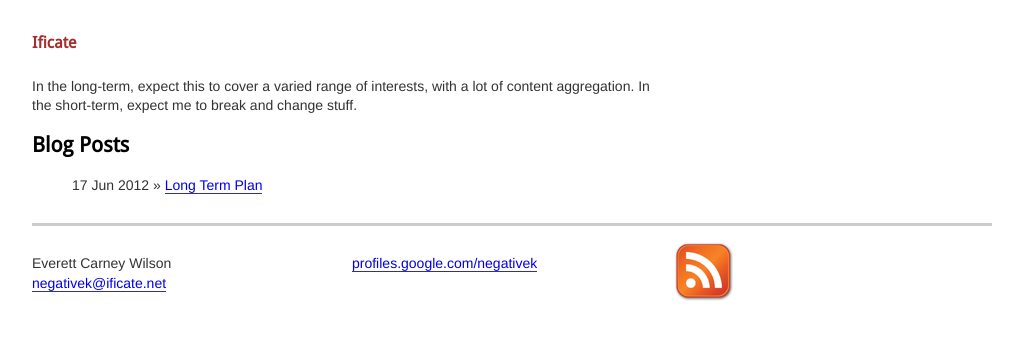
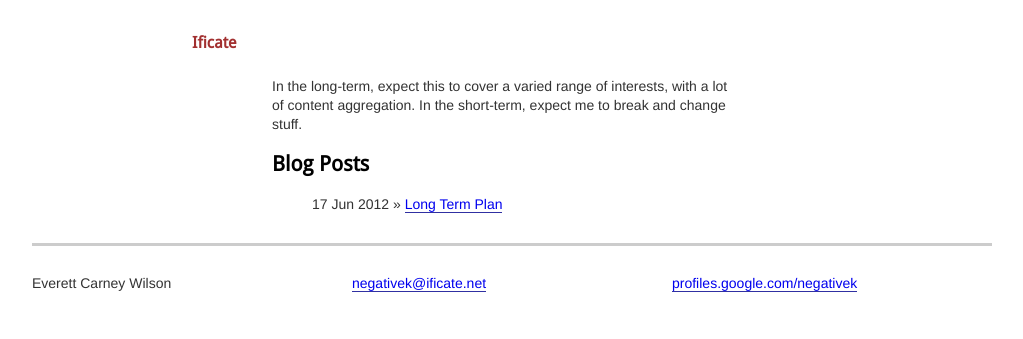
Before and after one commit to emarchak/ificateJekyll, a Jekyll site: the page built from index.html, in a window 1280 px wide. Shown: the top 339 px of the page, without its empty margins (128-1151 px from the left). Built offline with Jekyll 4.4.1, drawn with Linux system fonts in a browser that asks for light colours; some web fonts are replaced; Markdown is read by kramdown in place of the engine named in the settings.

Commit message:
Skinny up the columns. Switch to Inika font.
Remove RSS icon. Split apart footer items.

```diff
--- a/_layouts/default.html
+++ b/_layouts/default.html
@@ -9,6 +9,7 @@
 	<link rel="shortcut icon" type="image/x-icon" href="/favicon.ico" />
 	<link rel="stylesheet" type="text/css" media="screen, projection" charset="utf-8" href="/css/screen.css" />
 	<link rel="stylesheet" type="text/css" media="screen, projection" charset="utf-8" href="/css/pygments.css" />
+	<link rel="stylesheet" type="text/css" href="http://fonts.googleapis.com/css?family=Inika" />
 	<link rel="alternate" type="application/rss+xml" title="RSS" href="/atom.xml" />
 	<link type="text/plain" rel="author" href="/humans.txt" />
 	{% if site.analytics_id %}
@@ -28,26 +29,34 @@
 </head>
 <body>
 	<div id="wrap" class="container_12">
-		<header class="grid_12 alpha omega">
+		<div class="grid_2 alpha"><p /></div>
+		<header class="grid_8">
 			{% if site.title %}
 			<h1><a href="{{site.url}}">{{site.title}}</a></h1>
 			{% endif %}
 		</header>
+		<div class="grid_2 omega"><p /></div>
 		<div class="clear"></div>
-		<section class="grid_8 alpha omega">
+		<div class="grid_3 alpha"><p /></div>
+		<section class="grid_6">
 			{{ content }}
 		</section>
+		<div class="grid_3 omega"><p /></div>
 		<div class="clear"></div>
 		<footer>
 			<div class="grid_4 alpha">
 				<p>
 					{% if site.author %}{{site.author}}<br />{% endif %}
+				</p>
+			</div>
+			<div class="grid_4">
+				<p>
 					{% if site.email %}
 					<a href="mailto:{{site.email}}">{{site.email}}</a><br />
 					{% endif %}
 				</p>
 			</div>
-			<div class="grid_4">
+			<div class="grid_4 omega">
 				<p>
 					{% if site.twitter_id %}
 					<a href="http://twitter.com/{{site.twitter_id}}">twitter.com/{{site.twitter_id}}</a><br />
@@ -57,11 +66,6 @@
 					{% endif %}
 				</p>
 			</div>
-			<div class="grid_4 omega">
-				<a href="{{site.url}}/atom.xml" class="noul">
-					<img src="/img/rss.png" alt="Subscribe to RSS Feed" />
-				</a>
-			</div>
 		</footer>
 		<div class="clear"></div>
 	</div><!-- .container_12 -->
```
